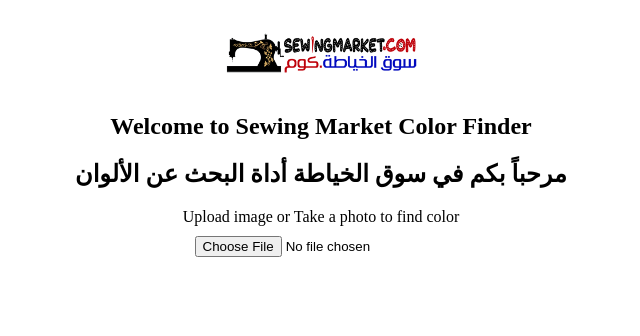
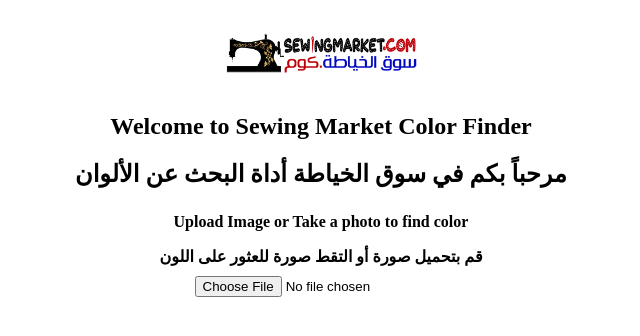
Before and after one commit to KawserSheikh/SMcolorFinder, a React (Create React App) app: page / in a window 1280 px wide. Shown: the top 336 px of the page, without its empty margins (319-959 px from the left). Built offline with nearby package versions, Linux system fonts and the light colour scheme.

Commit message:
title updated

```diff
--- a/src/App.tsx
+++ b/src/App.tsx
@@ -174,11 +174,14 @@
         style={{ width: 200, marginBottom: 10 }}
       />
       <h2>Welcome to Sewing Market Color Finder</h2>
-      <h2 style={{ marginBottom: 20 }}>
+      <h2 style={{ marginBottom: 25 }}>
         مرحباً بكم في سوق الخياطة أداة البحث عن الألوان
       </h2>
-      <p style={{ fontWeight: 500, marginBottom: 10 }}>
-        Upload image or Take a photo to find color
+      <p style={{ fontWeight: 600, marginBottom: 10 }}>
+        Upload Image or Take a photo to find color
+      </p>
+      <p style={{ fontWeight: 600, marginBottom: 10 }}>
+        قم بتحميل صورة أو التقط صورة للعثور على اللون
       </p>
       <input
         type="file"
```
